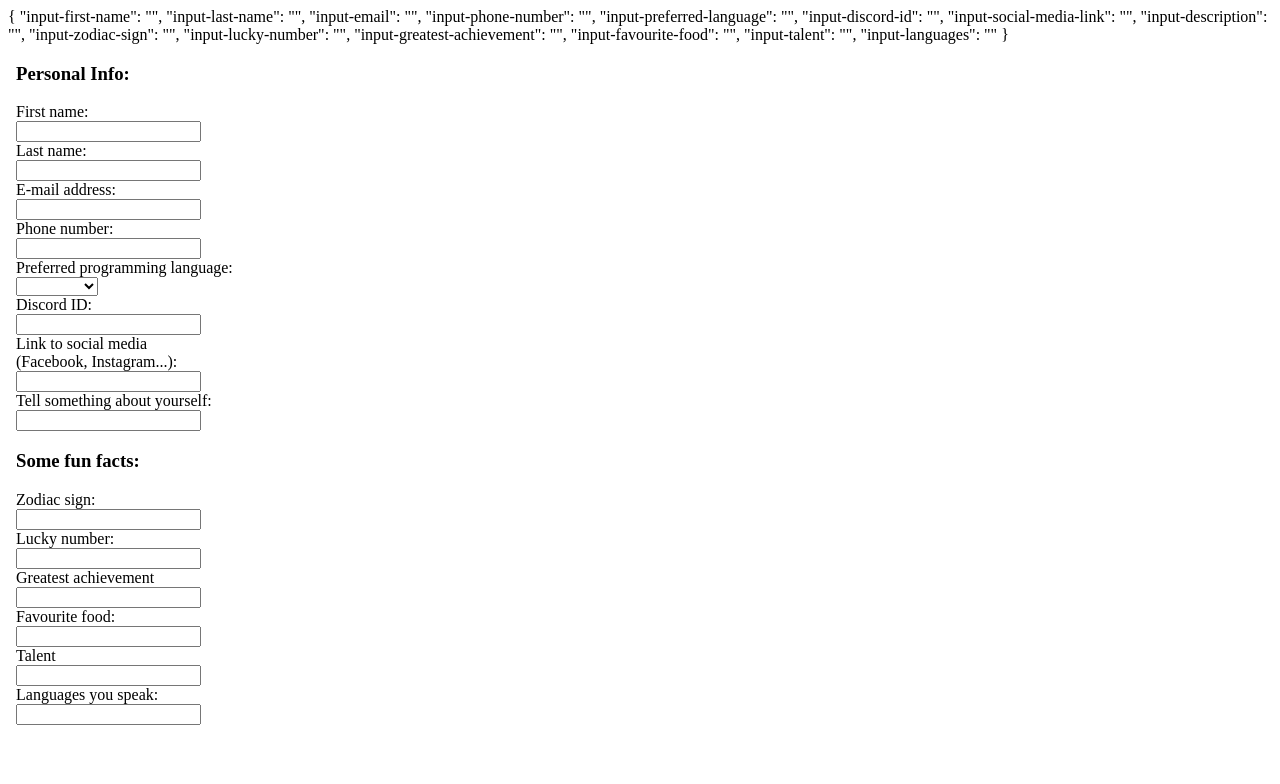
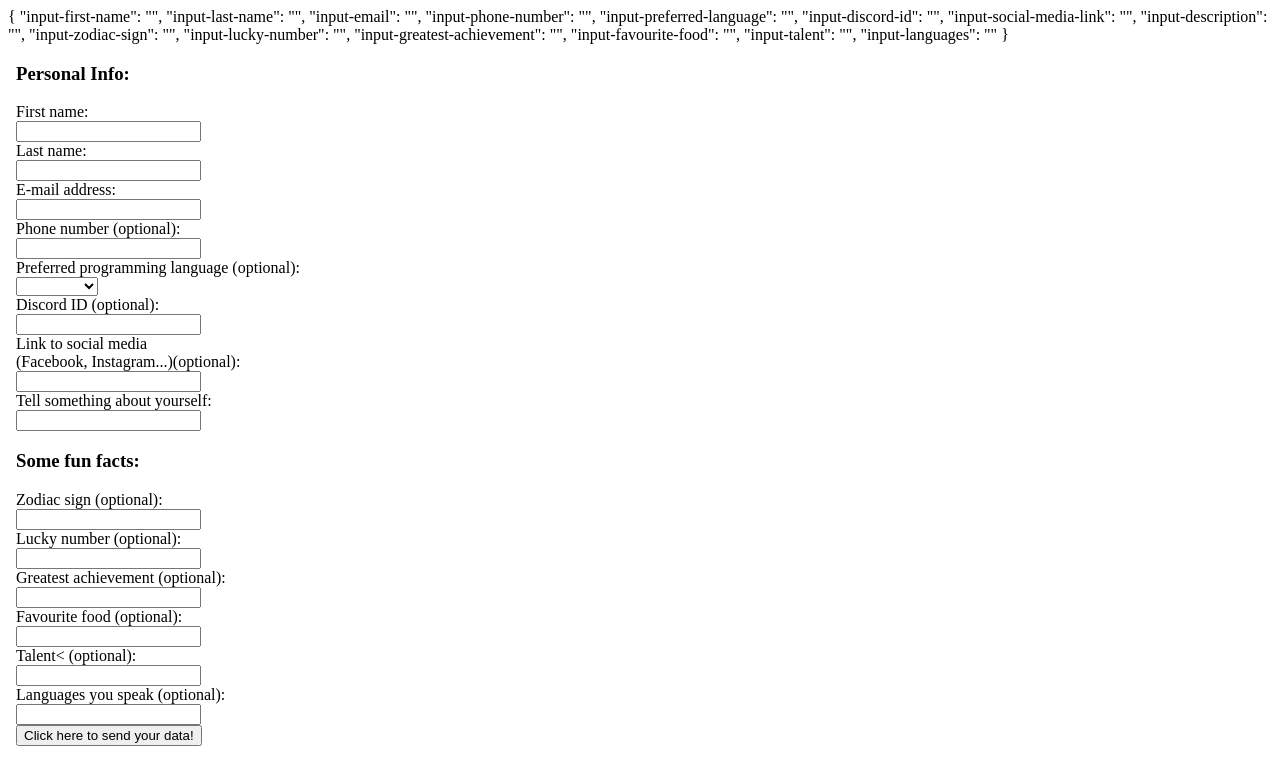
Before and after one commit to Ill-Jazz/AEF, an Angular app in the folder aef/: page / in a window 1280 px wide. Shown: the top 784 px of the page. Built offline with nearby package versions, Linux system fonts and the light colour scheme.

Commit message:
Added validation and regex to form

```diff
--- a/aef/src/app/app.component.html
+++ b/aef/src/app/app.component.html
@@ -15,21 +15,21 @@
     <h3>Personal Info:</h3>
     <label for="input-first-name">First name:</label>
     <br>
-    <input required type="text" ngModel #firstName="ngModel" name="input-first-name">
+    <input required pattern="^[a-zA-Z0-9 ]*$" type="text" ngModel #firstName="ngModel" name="input-first-name" [class.error]="firstName.invalid && firstName.touched">
     <br>
     <label for="input-last-name">Last name:</label>
     <br>
-    <input required type="text" ngModel  #lastName="ngModel" name="input-last-name">
+    <input required pattern="^[a-zA-Z0-9 ]*$" type="text" ngModel  #lastName="ngModel" name="input-last-name" [class.error]="lastName.invalid && lastName.touched">
     <br>
     <label for="input-email">E-mail address:</label>
     <br>
-    <input required type="text" ngModel #email="ngModel" name="input-email">
+    <input required pattern="^([a-zA-Z0-9._%-]+@[a-zA-Z0-9.-]+\.[a-zA-Z]{2,6})*$" type="text" ngModel #email="ngModel" name="input-email" [class.error]="email.invalid && email.touched">
     <br>
-    <label for="input-phone-number">Phone number:</label>
+    <label for="input-phone-number">Phone number (optional):</label>
     <br>
-    <input required type="text" ngModel #phoneNumber="ngModel" name="input-phone-number">
+    <input type="tel" pattern="^\d+$" ngModel #phoneNumber="ngModel" name="input-phone-number" [class.error]="phoneNumber.invalid">
     <br>
-    <label for="input-preferred-language">Preferred programming language:</label>
+    <label for="input-preferred-language">Preferred programming language (optional):</label>
     <br>
     <select type="text" ngModel #preferredLanguage="ngModel" name="input-preferred-language">
       <option value="HTML">HTML</option>
@@ -44,43 +44,44 @@
       <option value="Ruby">Ruby</option>
     </select>
     <br>
-    <label for="input-discord-id">Discord ID:</label>
+    <label for="input-discord-id">Discord ID (optional):</label>
     <br>
     <input type="text" ngModel #discordID="ngModel" name="input-discord-id">
     <br>
-    <label for="input-social-media-link">Link to social media <br> (Facebook, Instagram...):</label>
+    <label for="input-social-media-link">Link to social media <br> (Facebook, Instagram...)(optional):</label>
     <br>
     <input type="text" ngModel #socialMediaLink="ngModel" name="input-social-media-link">
     <br>
     <label for="input-description">Tell something about yourself:</label>
     <br>
-    <input required type="text" ngModel #description="ngModel" name="input-description">
+    <input required type="text" ngModel #description="ngModel" name="input-description" [class.error]="description.invalid && description.touched">
 
     <h3>Some fun facts:</h3>
-    <label for="input-zodiac-sign">Zodiac sign:</label>
+    <label for="input-zodiac-sign">Zodiac sign (optional):</label>
     <br>
     <input type="text" ngModel #zodiacSign="ngModel" name="input-zodiac-sign">
     <br>
-    <label for="input-lucky-number">Lucky number:</label>
+    <label for="input-lucky-number">Lucky number (optional):</label>
     <br>
     <input type="text" ngModel #luckyNumber="ngModel" name="input-lucky-number">
     <br>
-    <label for="input-greatest-achievement">Greatest achievement</label>
+    <label for="input-greatest-achievement">Greatest achievement (optional):</label>
     <br>
     <input type="text" ngModel #greatestAchievement="ngModel" name="input-greatest-achievement">
     <br>
-    <label for="input-favourite-food">Favourite food:</label>
+    <label for="input-favourite-food">Favourite food (optional):</label>
     <br>
     <input type="text" ngModel #favouriteFood="ngModel" name="input-favourite-food">
     <br>
-    <label for="input-talent">Talent</label>
+    <label for="input-talent">Talent< (optional):</label>
     <br>
     <input type="text" ngModel #talent="ngModel" name="input-talent">
     <br>
-    <label for="input-languages">Languages you speak:</label>
+    <label for="input-languages">Languages you speak (optional):</label>
     <br>
     <input type="text" ngModel #languages="ngModel" name="input-languages">
     <br>
+    <button>Click here to send your data!</button>
   </form>
 </section>
 
--- a/aef/src/styles.scss
+++ b/aef/src/styles.scss
@@ -1 +1,4 @@
-/* You can add global styles to this file, and also import other style files */
+.error{
+    border: 2px solid red;
+    background-color: red;
+}
```
Also changed, not shown: 1 other file (tests, documents, lock files or other folders).
